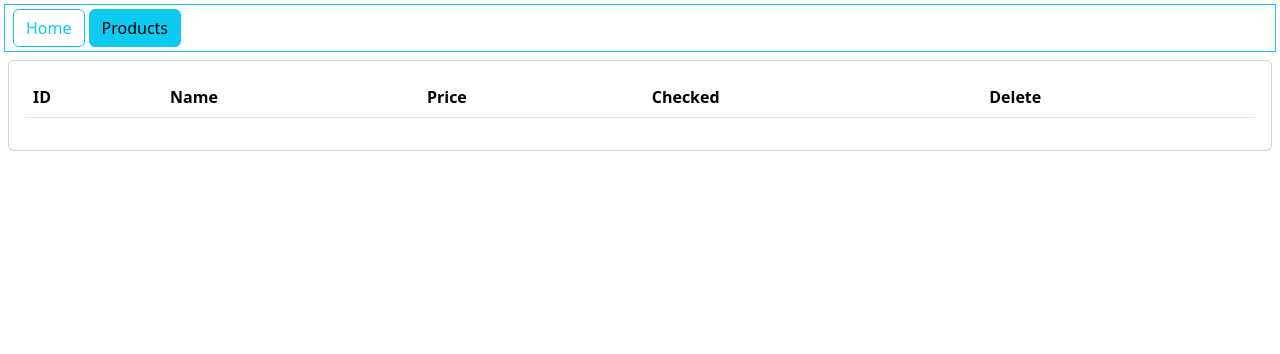
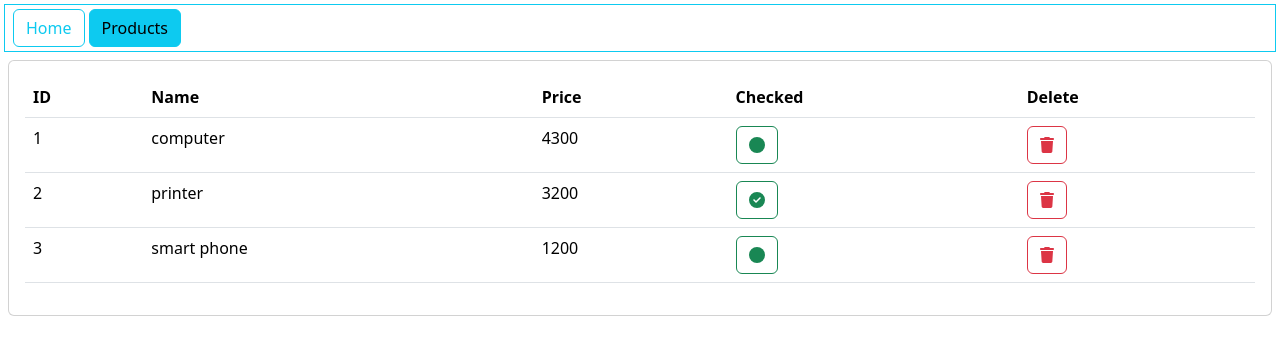
Before and after one commit to Merou1/Products-Management-React-JsonServer-Crud-App, a React (Create React App) app: page /products in a window 1280 px wide. Shown: the top 354 px of the page. Built offline with nearby package versions, Linux system fonts and the light colour scheme.

Commit message:
first commit

```diff
--- a/src/Components/Products.js
+++ b/src/Components/Products.js
@@ -1,7 +1,6 @@
 import { useState } from "react";
 import { FontAwesomeIcon } from "@fortawesome/react-fontawesome";
 import { faCheck, faCheckCircle, faCircle, faTrash } from "@fortawesome/free-solid-svg-icons";
-import { faFlagCheckered } from "@fortawesome/free-solid-svg-icons/faFlagCheckered";
 
 const Products = () => {
     const[products,setProducts]=useState([
@@ -11,6 +10,13 @@
     ])
     const handleDeleteProduct=product=>{
         const newProducts=products.filter(p=>p.id!=product.id)
+        setProducts(newProducts)
+    }
+    const handleCheckButton=product=>{
+        const newProducts=products.map(p=>{
+            if( p.id==product.id) {p.checked=!p.checked}
+            return p
+        })
         setProducts(newProducts)
     }
     return (
@@ -36,12 +42,12 @@
                                 <td>{product.id}</td>
                                 <td>{product.name}</td>
                                 <td>{product.price}</td>
-                                <td><button className="btn btn-outline-success">
+                                <td><button onClick={()=>handleCheckButton(product)} className="btn btn-outline-success">
                                 <FontAwesomeIcon icon={product.checked.toString()=="true"? faCheckCircle:faCircle}></FontAwesomeIcon>
                                     </button>
                                 </td>
                                 <td>
-                                    <button onClick={handleDeleteProduct(product)} className="btn btn-outline-danger">
+                                    <button onClick={()=>handleDeleteProduct(product)} className="btn btn-outline-danger">
                                         <FontAwesomeIcon icon={faTrash}></FontAwesomeIcon>
                                     </button>
                                 </td>
```
